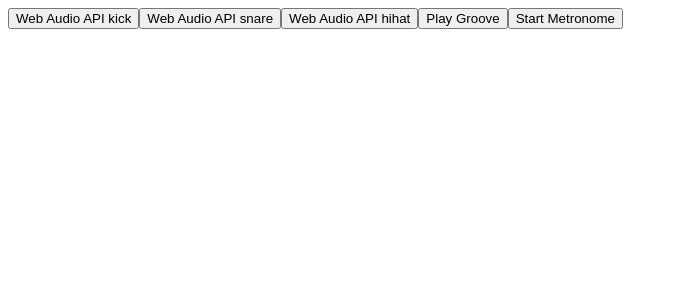
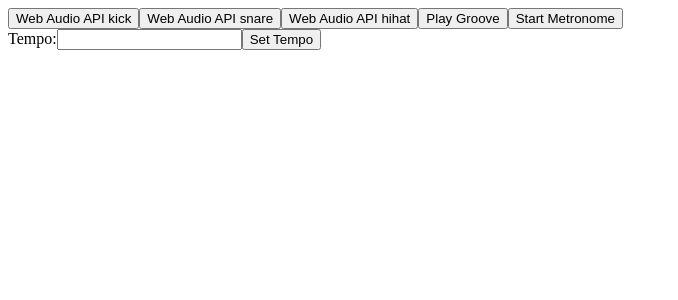
Before and after one commit to matthewwrobel/sequencer, a React app: page / in a window 1280 px wide. Both pictures are taken after a click on the button "Initialize!". Shown: the top 300 px of the page, without its empty margins (0-678 px from the left). Built offline with nearby package versions, Linux system fonts and the light colour scheme; no server answers.

Commit message:
implemented tempo change field

```diff
--- a/src/client/App.jsx
+++ b/src/client/App.jsx
@@ -1,6 +1,7 @@
 import React from 'react';
 import ReactDom from 'react-dom';
-import Sequence from './components/Sequence.jsx'
+import Sequence from './components/Sequence.jsx';
+import Tempo from './components/Tempo.jsx';
 
 class App extends React.Component {
   constructor() {
@@ -22,6 +23,7 @@ class App extends React.Component {
     this.playMetronome = this.playMetronome.bind(this);
     this.scheduler = this.scheduler.bind(this);
     this.nextNote = this.nextNote.bind(this);
+    this.setTempo = this.setTempo.bind(this);
     // this.startSequencer = this.startSequencer.bind(this);
     // this.updateSequence = this.updateSequence.bind(this);
     // this.scheduleEvent = this.scheduleEvent.bind(this);
@@ -85,6 +87,10 @@ class App extends React.Component {
     this.state.nextNoteTime = this.state.nextNoteTime + secondsPerBeat;
   }
 
+  setTempo(newTempo) {
+    this.state.tempo = newTempo;
+  }
+
   playGroove() {
     let startTime = this.state.context.currentTime
     for (let bar = 0; bar < 2; bar++) {
@@ -131,6 +137,7 @@ class App extends React.Component {
             Start Metronome
           </button>
         </div>
+        <Tempo setTempo={this.setTempo}/>
       </div>
     )
   }
--- /dev/null
+++ b/src/client/components/Tempo.jsx
@@ -0,0 +1,32 @@
+import React from 'react';
+
+class Tempo extends React.Component {
+  constructor(props) {
+    super(props);
+    this.state = {
+      value: ''
+    };
+    this.handleChange = this.handleChange.bind(this);
+  }
+
+  handleChange(event) {
+    this.setState({value: event.target.value});
+  }
+
+  render() {
+    return (
+      <form onSubmit={(e) => {
+        e.preventDefault();
+        this.props.setTempo(Number(this.state.value));
+      }}>
+        <label>
+          Tempo:
+          <input type="text" value={this.state.value} onChange={this.handleChange} />
+        </label>
+        <input type="submit" value="Set Tempo"/>
+      </form>
+    );
+  }
+}
+
+export default Tempo;
```
